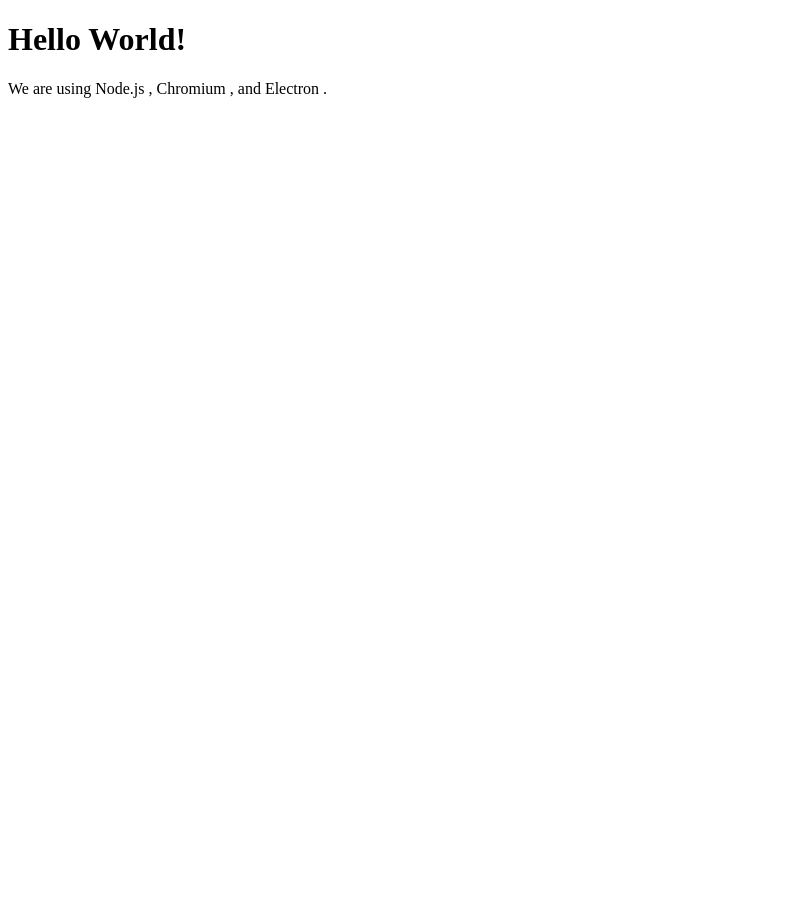
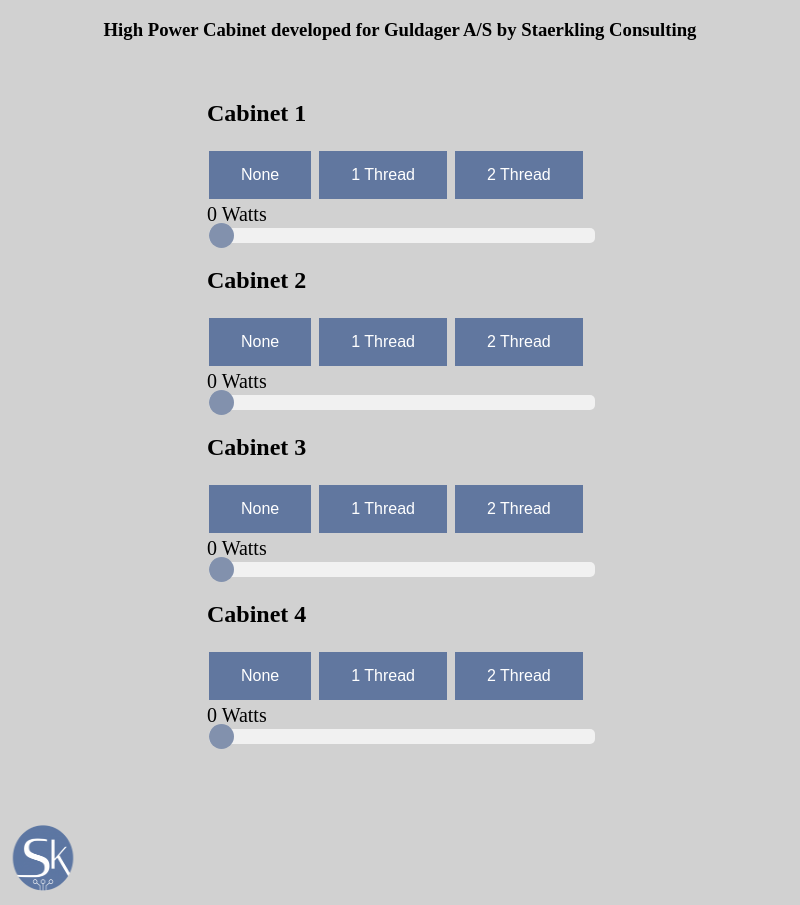
Before and after one commit to nklingen/highpower-gui, an Electron app: page index.html in a window 800 px wide. Before the commit the page ends 800 px from the top, so only its background shows below. Drawn offline with Linux system fonts and the light colour scheme.

Commit message:
Add files via upload

```diff
--- a/index.html
+++ b/index.html
@@ -1,16 +1,148 @@
 <!DOCTYPE html>
 <html>
+  <!-- set the viewport of your page, which will give the browser instructions on how to control the page's dimensions and scaling. -->
+  <meta name="viewport" content="width=device-width, initial-scale=1.0">
   <head>
     <meta charset="UTF-8">
-    <!-- https://developer.mozilla.org/en-US/docs/Web/HTTP/CSP -->
-    <meta http-equiv="Content-Security-Policy" content="default-src 'self'; script-src 'self'">
-    <meta http-equiv="X-Content-Security-Policy" content="default-src 'self'; script-src 'self'">
-    <title>Hello World!</title>
+    <title>High Power Cabinet</title>
+
+    <!-- DYNAMIC SLIDER  VALUE -->
+    <script>
+      function show_value_1(x)
+      {
+      document.getElementById("slider_value_1").innerHTML=x + " Watts";
+      }
+      function show_value_2(x)
+      {
+      document.getElementById("slider_value_2").innerHTML=x + " Watts";
+      }
+      function show_value_3(x)
+      {
+      document.getElementById("slider_value_3").innerHTML=x + " Watts";
+      }
+      function show_value_4(x)
+      {
+      document.getElementById("slider_value_4").innerHTML=x + " Watts";
+      }
+    </script>
+
+    <style>
+      .button {
+
+        background-color: rgb(97, 119, 159);
+        border: none;
+        color: white;
+        padding: 15px 32px;
+        text-align: center;
+        text-decoration: none;
+        display: inline-block;
+        font-size: 16px;
+        margin: 4px 2px;
+        cursor: pointer;
+      }
+
+      .row{
+        display: flex;
+      }
+
+      </style>
+
   </head>
-  <body>
-    <h1>Hello World!</h1>
-    We are using Node.js <span id="node-version"></span>,
-    Chromium <span id="chrome-version"></span>,
-    and Electron <span id="electron-version"></span>.
+  <body style="background-color:rgb(209, 209, 209);">
+    <center>
+      <h3 style="font-family:avenir;">High Power Cabinet developed for Guldager A/S by Staerkling Consulting</h3>
+    </center>
+      <br>
+
+      <table width = "100%" border = "0">
+        <td width = "25%"></td>
+        <td height = "200" width = "50%">
+
+        <!-- CABINET 1 -->
+        <h2 style="font-family:avenir;">Cabinet 1</h2>
+        <button type="button" class="button" id="myBtn">None</button>
+        <button type="button" class="button">1 Thread</button>
+        <button type="button" class="button">2 Thread</button>
+
+        <div class="slidecontainer">
+          <span id="slider_value_1" style="color:black; font-size:20px; font-family:avenir;">0 Watts</span>
+          <input type="range" min="0" max="15" value="0" class="slider" id="myRange" onchange="show_value_1(this.value);">
+        </div>
+
+        <!-- CABINET 2 -->
+        <h2 style="font-family:avenir;">Cabinet 2</h2>
+        <button type="button" class="button" id="myBtn">None</button>
+        <button type="button" class="button">1 Thread</button>
+        <button type="button" class="button">2 Thread</button>
+
+        <div class="slidecontainer">
+          <span id="slider_value_2" style="color:black; font-size:20px; font-family:avenir;">0 Watts</span>
+          <input type="range" min="0" max="15" value="0" class="slider" id="myRange" onchange="show_value_2(this.value);">
+        </div>
+
+        <!-- CABINET 3 -->
+        <h2 style="font-family:avenir;">Cabinet 3</h2>
+        <button type="button" class="button" id="myBtn">None</button>
+        <button type="button" class="button">1 Thread</button>
+        <button type="button" class="button">2 Thread</button>
+
+        <div class="slidecontainer">
+          <span id="slider_value_3" style="color:black; font-size:20px; font-family:avenir;">0 Watts</span>
+          <input type="range" min="0" max="15" value="0" class="slider" id="myRange" onchange="show_value_3(this.value);">
+        </div>
+
+        <!-- CABINET 4 -->
+        <h2 style="font-family:avenir;">Cabinet 4</h2>
+        <button type="button" class="button" id="myBtn">None</button>
+        <button type="button" class="button">1 Thread</button>
+        <button type="button" class="button">2 Thread</button>
+
+        <div class="slidecontainer">
+          <span id="slider_value_4" style="color:black; font-size:20px; font-family:avenir;">0 Watts</span>
+          <input type="range" min="0" max="15" value="0" class="slider" id="myRange" onchange="show_value_4(this.value);">
+        </div>
+        </td>
+      <td width = "25%"></td>
+    </table>
+      <br>
+      <br>
+      <br>
+      <br>
+      <img src = "logo.png" width="70" height="70" />
+
+
+
+
+    <!-- SLIDER STYLE -->
+    <style>
+      .slidecontainer {
+        width: 100%;
+      }
+
+      .slider {
+        -webkit-appearance: none;
+        width:100%;
+        height: 15px;
+        border-radius: 5px;
+        background:white;
+        outline: none;
+        opacity: 0.7;
+        -webkit-transition: .2s;
+        transition: opacity .2s;
+      }
+
+
+      .slider::-webkit-slider-thumb {
+        -webkit-appearance: none;
+        appearance: none;
+        width: 25px;
+        height: 25px;
+        border-radius: 50%;
+        background: rgba(97, 119, 159, 1);
+        cursor: pointer;
+      }
+
+      </style>
+
   </body>
 </html>
```
Also changed, not shown: logo.png (added), 2 other files.
